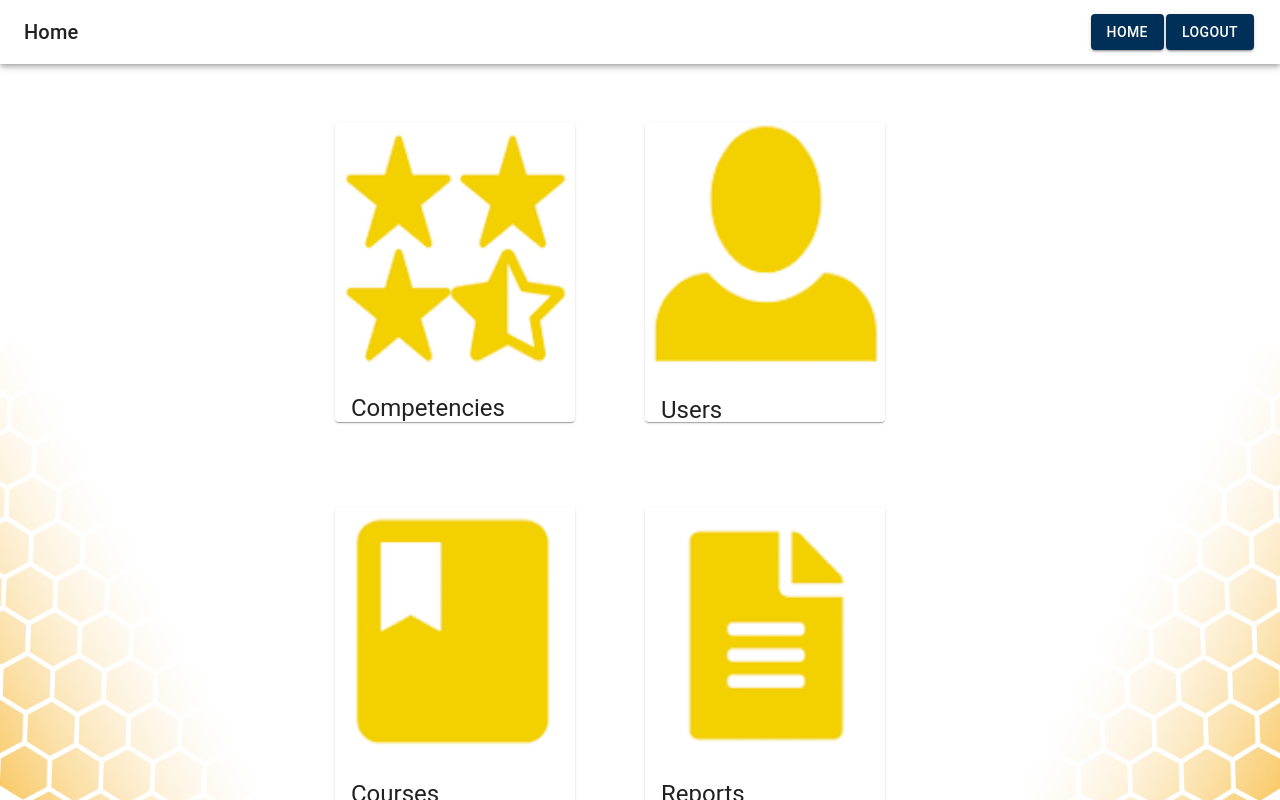
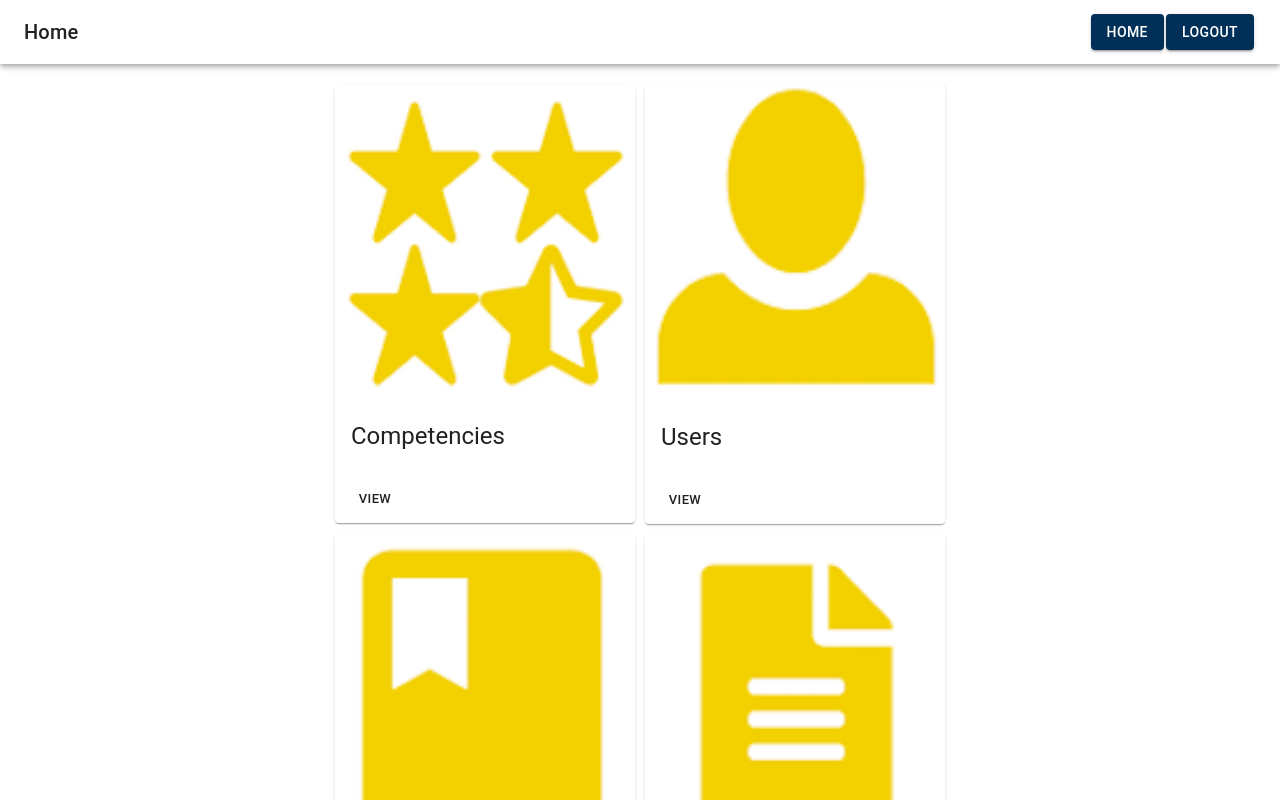
Before and after one commit to Excel-Tracker-Team-9302/excel-tracker, a React (Create React App) app in the folder excel-tracker-application/: page /dashboard in a window 1280 px wide. Shown: the top 800 px of the page. Built offline with nearby package versions, Linux system fonts and the light colour scheme.

Commit message:
Fix formatting on dashboard

```diff
--- a/excel-tracker-application/src/components/Home/Dashboard.js
+++ b/excel-tracker-application/src/components/Home/Dashboard.js
@@ -29,7 +29,7 @@ class Dashboard extends React.Component {
 
 
           <br></br>
-          <div style={{display: "flex",
+          <div style={{ height: '80%', display: "flex",
             justifyContent: "center",
             alignItems: "center"}}>
            <CoolCard />
--- a/excel-tracker-application/src/components/Home/coolcard.js
+++ b/excel-tracker-application/src/components/Home/coolcard.js
@@ -17,8 +17,8 @@ import {Container, Row, Col } from 'react-bootstrap'
 
 const useStyles = makeStyles({
   card: {
-    maxWidth: '80%',
-    maxHeight: '80%',
+    maxWidth: '100%',
+    maxHeight: '100%',
   },
 });
 
@@ -26,15 +26,15 @@ export default function ImgMediaCard() {
   const classes = useStyles();
 
   return (
-    <div style={{height: '100%'}}>
+    <div>
 
-    <Container style = {{ alignItems: 'center', display: 'grid', 'grid-template-columns': '300px 300px', 'justify-content':'center', 'grid-gap': '10px'}}>
+    <Container fixed style = {{ alignItems: 'center', display: 'grid', 'grid-template-columns': '300px 300px', 'justify-content':'center', 'grid-gap': '10px'}}>
     <Card className={classes.card}>
-      <CardActionArea>
+      <CardActionArea style = {{height: '80%'}}>
         <CardMedia
           component="img"
           alt="Competencies"
-          height= "50%"
+          height= "100%"
           image={competencies}
           title="Contemplative Reptile"
         />
@@ -59,7 +59,7 @@ export default function ImgMediaCard() {
       <CardMedia
         component="img"
         alt="Competencies"
-        height="50%"
+        height="100%"
         image={users}
         title="Contemplative Reptile"
       />
@@ -84,7 +84,7 @@ export default function ImgMediaCard() {
       <CardMedia
         component="img"
         alt="Competencies"
-        height="50%"
+        height="100%"
         image={courses}
         title="Contemplative Reptile"
       />
@@ -109,7 +109,7 @@ export default function ImgMediaCard() {
       <CardMedia
         component="img"
         alt="Competencies"
-        height="50%"
+        height="100%"
         image={reports}
         title="Contemplative Reptile"
       />
--- a/excel-tracker-application/src/styles/Dashboard.css
+++ b/excel-tracker-application/src/styles/Dashboard.css
@@ -1,7 +1,7 @@
-body {
+/* body {
     background-image: url('./../assets/images/bg.png');
     background-size: 100%;
     background-repeat: no-repeat;
     background-position: bottom;
     height: 100vh;
-}
+} */
```
